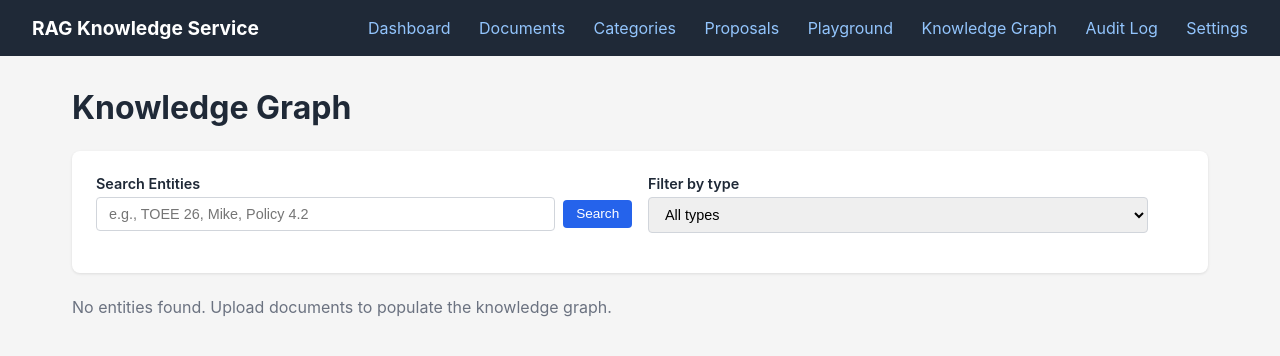
After one commit to mulkeym/sauron, a FastAPI app: template src/admin/templates/knowledge_graph.html in a window 1280 px wide. The commit adds this page. Shown: the top 356 px of the page. Run offline with FastAPI, Linux system fonts and the light colour scheme; the template is opened without the code that fills it, so the values that code supplies are empty; some libraries are stand-ins or nearby versions.

Commit message:
feat: admin UI knowledge graph page with entity search and detail view
Co-Authored-By: Claude Sonnet 4.6 <noreply@anthropic.com>

```diff
--- a/src/admin/templates/base.html
+++ b/src/admin/templates/base.html
@@ -16,6 +16,7 @@
             <a href="/admin/categories">Categories</a>
             <a href="/admin/proposals">Proposals</a>
             <a href="/admin/playground">Playground</a>
+            <a href="/admin/knowledge-graph">Knowledge Graph</a>
             <a href="/admin/audit">Audit Log</a>
             <a href="/admin/settings">Settings</a>
         </div>
--- /dev/null
+++ b/src/admin/templates/knowledge_graph.html
@@ -0,0 +1,51 @@
+{% extends "base.html" %}
+{% block title %}Knowledge Graph - RAG Admin{% endblock %}
+{% block content %}
+<h1>Knowledge Graph</h1>
+
+<div class="settings-section">
+    <div class="form-row">
+        <div class="form-group">
+            <label for="kg-search">Search Entities</label>
+            <div class="input-with-button">
+                <input type="text" id="kg-search" name="query" placeholder="e.g., TOEE 26, Mike, Policy 4.2">
+                <button type="button" hx-post="/admin/api/knowledge-graph/search" hx-include="#kg-search, #kg-type-filter" hx-target="#kg-results" hx-swap="innerHTML">Search</button>
+            </div>
+        </div>
+        <div class="form-group">
+            <label for="kg-type-filter">Filter by type</label>
+            <select id="kg-type-filter" name="entity_type">
+                <option value="">All types</option>
+                <option value="person">Person</option>
+                <option value="organization">Organization</option>
+                <option value="policy">Policy</option>
+                <option value="project">Project</option>
+                <option value="system">System</option>
+                <option value="date">Date</option>
+                <option value="location">Location</option>
+                <option value="document_section">Document Section</option>
+            </select>
+        </div>
+    </div>
+</div>
+
+<div id="kg-results">
+{% if entities %}
+<table>
+    <thead><tr><th>Name</th><th>Type</th><th>First Seen In</th><th>Actions</th></tr></thead>
+    <tbody>
+        {% for e in entities %}
+        <tr>
+            <td>{{ e.name }}</td>
+            <td>{{ e.entity_type }}</td>
+            <td>{{ e.first_seen_doc_id }}</td>
+            <td><button hx-post="/admin/api/knowledge-graph/details" hx-vals='{"entity_id": "{{ e.id }}"}' hx-target="#kg-results" hx-swap="innerHTML">View</button></td>
+        </tr>
+        {% endfor %}
+    </tbody>
+</table>
+{% else %}
+<p>No entities found. Upload documents to populate the knowledge graph.</p>
+{% endif %}
+</div>
+{% endblock %}
```
Also changed, not shown: src/admin/routes.py (+45 -0 lines).
